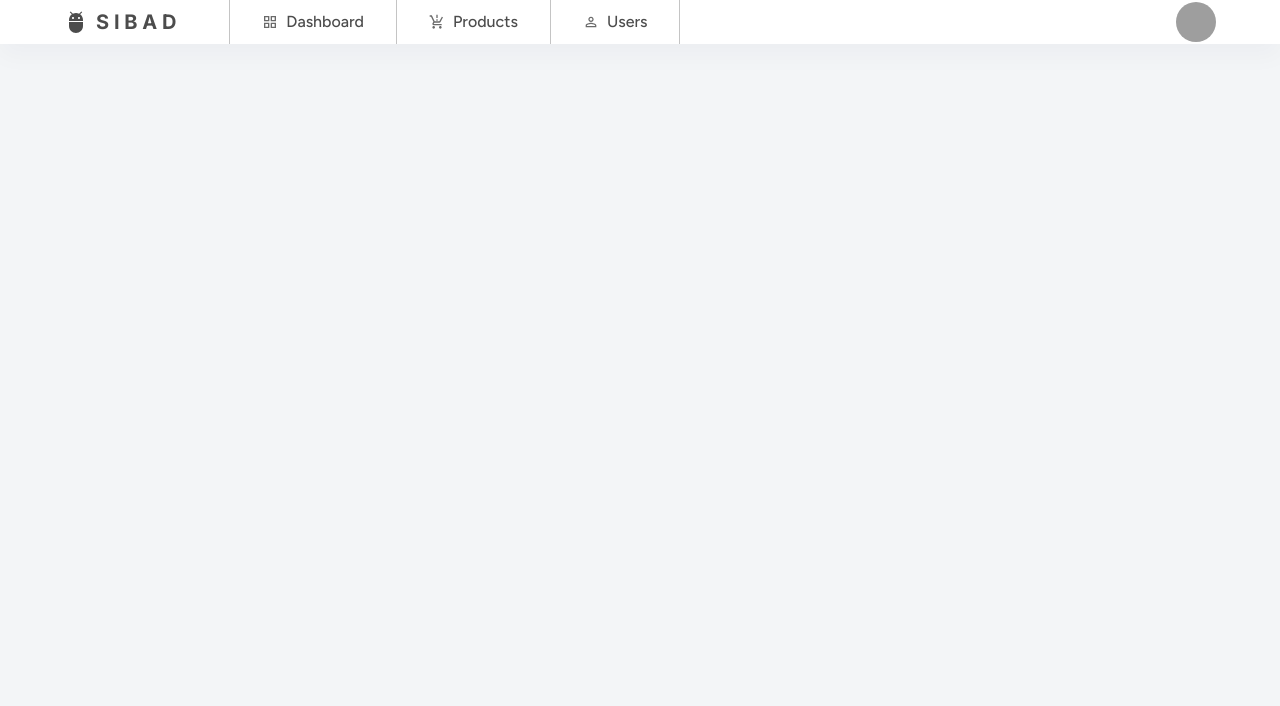
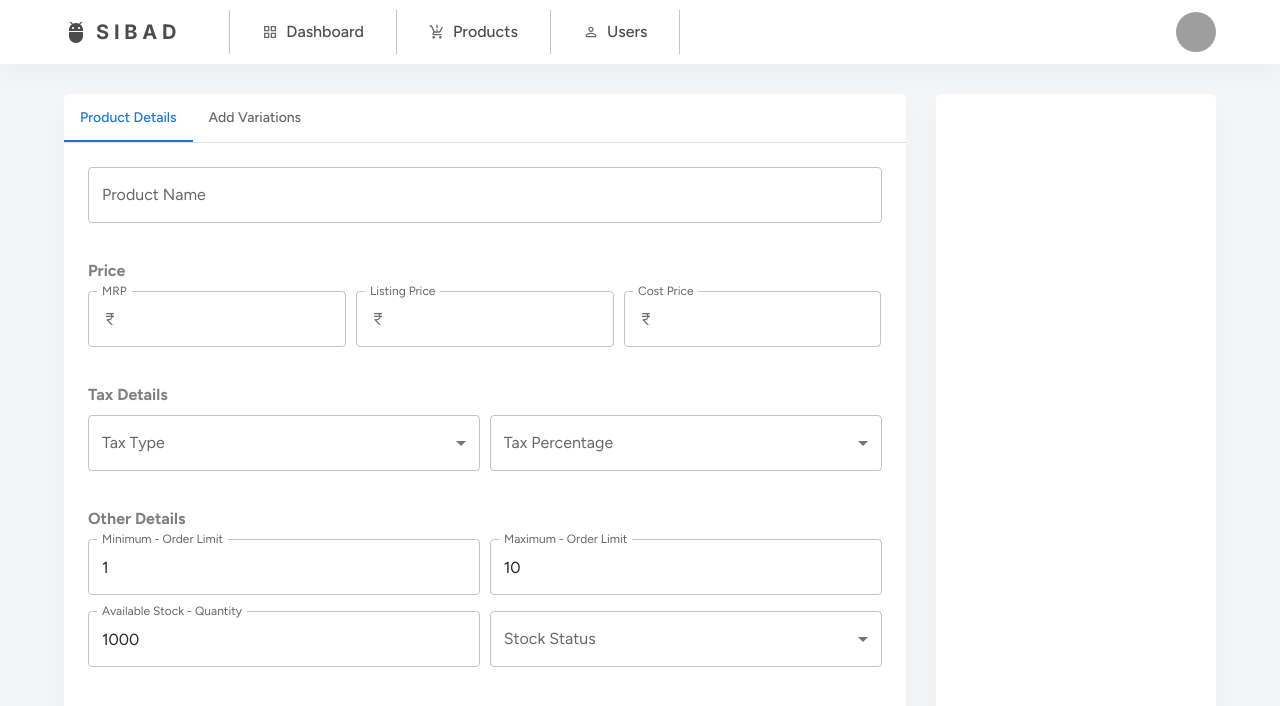
Before and after one commit to shaikhibadurr/signup-mui, a React (Create React App) app: page /dashboard in a window 1280 px wide. Shown: the top 706 px of the page. Built offline with nearby package versions, Linux system fonts and the light colour scheme; grey boxes are pictures that could not be loaded; a web font is replaced by a local one.

Commit message:
made half of add product form

```diff
--- /dev/null
+++ b/src/components/AddProductForm.js
@@ -0,0 +1,157 @@
+import { Box, Typography, Stack } from "@mui/material";
+import React from "react";
+import TextField from "@mui/material/TextField";
+import InputLabel from "@mui/material/InputLabel";
+import OutlinedInput from "@mui/material/OutlinedInput";
+import InputAdornment from "@mui/material/InputAdornment";
+import FormControl from "@mui/material/FormControl";
+import CurrencyRupeeIcon from "@mui/icons-material/CurrencyRupee";
+import MenuItem from "@mui/material/MenuItem";
+import Select from "@mui/material/Select";
+
+const AddProductForm = () => {
+  return (
+    <Box component="form">
+      <TextField
+        fullWidth
+        id="outlined-basic"
+        label="Product Name"
+        variant="outlined"
+      />
+      <Typography
+        sx={{ fontWeight: "bold", color: "grey" }}
+        pt="20px"
+        variant="body1"
+        mt={2}
+      >
+        Price
+      </Typography>
+      <Stack direction="row" justifyContent={"space-between"} gap="10px" mt={1}>
+        <FormControl sx={{ flex: 1 }}>
+          <InputLabel htmlFor="outlined-adornment-amount">MRP</InputLabel>
+          <OutlinedInput
+            id="outlined-adornment-amount"
+            startAdornment={
+              <InputAdornment position="start">
+                <CurrencyRupeeIcon fontSize={"sm"} />
+              </InputAdornment>
+            }
+            label="MRP"
+          />
+        </FormControl>
+        <FormControl sx={{ flex: 1 }}>
+          <InputLabel htmlFor="outlined-adornment-amount">
+            Listing Price
+          </InputLabel>
+          <OutlinedInput
+            id="outlined-adornment-amount"
+            startAdornment={
+              <InputAdornment position="start">
+                <CurrencyRupeeIcon fontSize={"sm"} />
+              </InputAdornment>
+            }
+            label="Listing Price"
+          />
+        </FormControl>
+        <FormControl sx={{ flex: 1 }}>
+          <InputLabel htmlFor="outlined-adornment-amount">
+            Cost Price
+          </InputLabel>
+          <OutlinedInput
+            id="outlined-adornment-amount"
+            startAdornment={
+              <InputAdornment position="start">
+                <CurrencyRupeeIcon fontSize={"sm"} />
+              </InputAdornment>
+            }
+            label="Cost Price"
+          />
+        </FormControl>
+      </Stack>
+
+      <Typography
+        sx={{ fontWeight: "bold", color: "grey" }}
+        pt="20px"
+        variant="body1"
+        mt={2}
+      >
+        Tax Details
+      </Typography>
+      <Stack direction="row" justifyContent={"space-between"} gap="10px" mt={1}>
+        <FormControl sx={{ flex: 1 }}>
+          <InputLabel id="demo-simple-select-label">Tax Type</InputLabel>
+          <Select
+            labelId="demo-simple-select-label"
+            id="demo-simple-select"
+            label="Tax Type"
+          >
+            <MenuItem value={10}>CGST</MenuItem>
+            <MenuItem value={20}>SGST</MenuItem>
+          </Select>
+        </FormControl>
+        <FormControl sx={{ flex: 1 }}>
+          <InputLabel id="demo-simple-select-label">Tax Percentage</InputLabel>
+          <Select
+            labelId="demo-simple-select-label"
+            id="demo-simple-select"
+            label="Tax Percentage"
+          >
+            <MenuItem value={0}>0%</MenuItem>
+            <MenuItem value={5}>5%</MenuItem>
+            <MenuItem value={12}>12%</MenuItem>
+            <MenuItem value={18}>18%</MenuItem>
+            <MenuItem value={28}>28%</MenuItem>
+          </Select>
+        </FormControl>
+      </Stack>
+
+      <Typography
+        sx={{ fontWeight: "bold", color: "grey" }}
+        pt="20px"
+        variant="body1"
+        mt={2}
+      >
+        Other Details
+      </Typography>
+      <Stack >
+        <Stack direction="row" justifyContent={"space-between"} gap="10px" mt={1} >
+          <TextField
+            fullWidth
+            id="outlined-basic"
+            label="Minimum - Order Limit"
+            defaultValue="1"
+            variant="outlined"
+          />
+          <TextField
+            fullWidth
+            id="outlined-basic"
+            label="Maximum - Order Limit"
+            defaultValue="10"
+            variant="outlined"
+          />
+        </Stack>
+        <Stack direction="row" justifyContent={"space-between"} gap="10px" mt={2} >
+          <TextField sx={{ flex: 1 }}
+            id="outlined-basic"
+            label="Available Stock - Quantity"
+            defaultValue="1000"
+            variant="outlined"
+          />
+          <FormControl sx={{ flex: 1 }}>
+            <InputLabel id="demo-simple-select-label">Stock Status</InputLabel>
+            <Select
+              labelId="demo-simple-select-label"
+              id="demo-simple-select"
+              label="Stock Status"
+            >
+              <MenuItem value={0}>Available</MenuItem>
+              <MenuItem value={5}>Sold Out</MenuItem>
+            </Select>
+          </FormControl>
+        </Stack>
+      </Stack>
+    </Box>
+  );
+};
+
+export default AddProductForm;
--- a/src/components/Dashboard.js
+++ b/src/components/Dashboard.js
@@ -1,12 +1,23 @@
 import React from 'react'
 import { Stack,Box, Container,Link } from '@mui/material'
 import MyAppBar from './MyAppBar'
+import ProductTabs from './ProductTabs'
+
 
 const Dashboard = () => {
   return (
     <Box mt={0} sx={{height:'100vh',width:'100vw',background:'#f3f5f7'}} >
       <MyAppBar/>
+      <Container>
+        <Stack direction={"row"} gap="30px" sx={{mt:'30px',height:'calc(100vh - 100px)'}} >
+            <Stack sx={{width:'75%',overflow:'auto',background:'white',borderRadius:'5px',boxShadow:'0 0.75rem 1.5rem rgb(18 38 63 / 3%)'}}>
+              <ProductTabs/>
+            </Stack>
+            <Stack sx={{width:'25%',background:'white',borderRadius:'5px',boxShadow:'0 0.75rem 1.5rem rgb(18 38 63 / 3%)'}} >
 
+            </Stack>
+        </Stack>
+      </Container>
     </Box>
   )
 }
--- a/src/components/MyAppBar.js
+++ b/src/components/MyAppBar.js
@@ -43,7 +43,7 @@ function ResponsiveAppBar() {
   return (
     <AppBar position="static" sx={{background:'white',color:'#000000b3',boxShadow:'0 0.75rem 1.5rem rgb(18 38 63 / 3%)'}}>
       <Container>
-        <Toolbar sx={{minHeight:'unset !important'}} disableGutters>
+        <Toolbar  disableGutters>
           <AdbIcon sx={{ display: { xs: 'none', md: 'flex' }, mr: 1 }} />
           <Typography
             variant="h6"
--- /dev/null
+++ b/src/components/ProductTabs.js
@@ -0,0 +1,67 @@
+import * as React from 'react';
+import Tabs from '@mui/material/Tabs';
+import Tab from '@mui/material/Tab';
+import Typography from '@mui/material/Typography';
+import Box from '@mui/material/Box';
+import AddProductForm from './AddProductForm';
+
+interface TabPanelProps {
+  children?: React.ReactNode;
+  index: number;
+  value: number;
+}
+
+function TabPanel(props: TabPanelProps) {
+  const { children, value, index, ...other } = props;
+
+  return (
+    <div
+      role="tabpanel"
+      hidden={value !== index}
+      id={`simple-tabpanel-${index}`}
+      aria-labelledby={`simple-tab-${index}`}
+      {...other}
+    >
+      {value === index && (
+        <Box sx={{ p: 3 }}>
+          <Typography>{children}</Typography>
+        </Box>
+      )}
+    </div>
+  );
+}
+
+function a11yProps(index: number) {
+  return {
+    id: `simple-tab-${index}`,
+    'aria-controls': `simple-tabpanel-${index}`,
+  };
+}
+
+export default function BasicTabs() {
+  const [value, setValue] = React.useState(0);
+
+  const handleChange = (event: React.SyntheticEvent, newValue: number) => {
+    setValue(newValue);
+  };
+
+  return (
+    <Box sx={{ width: '100%' }}>
+      <Box sx={{ borderBottom: 1, borderColor: 'divider' }}>
+        <Tabs value={value} onChange={handleChange} aria-label="basic tabs example">
+          <Tab sx={{textTransform:'unset'}} label="Product Details" {...a11yProps(0)} />
+          <Tab sx={{textTransform:'unset'}} label="Add Variations" {...a11yProps(1)} />
+        </Tabs>
+      </Box>
+      <TabPanel value={value} index={0}>
+        <AddProductForm/>
+      </TabPanel>
+      <TabPanel value={value} index={1}>
+        Item Two
+      </TabPanel>
+      <TabPanel value={value} index={2}>
+        Item Three
+      </TabPanel>
+    </Box>
+  );
+}
```
